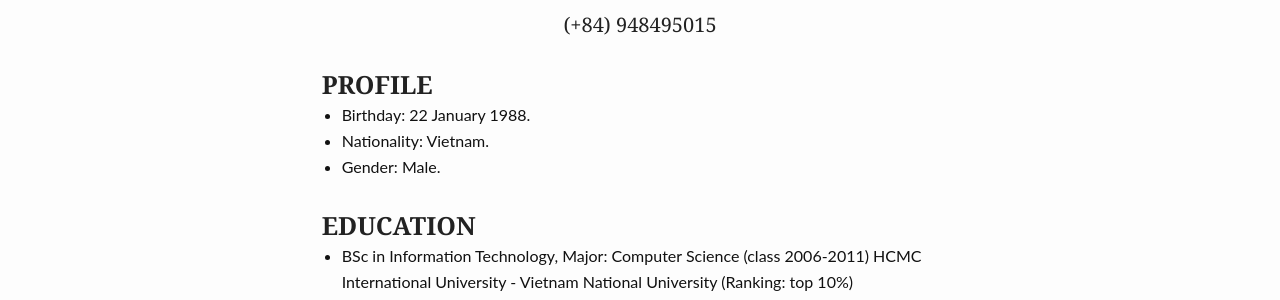
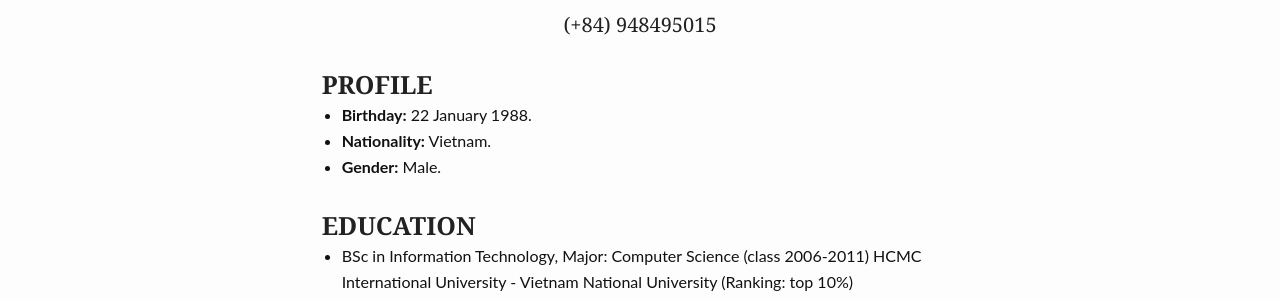
Before and after one commit to duybuidotvn/duybuidotvn.github.io, a Jekyll site: the page built from _posts/about/2015-02-10-curriculum-vitae.md, in a window 1280 px wide. Shown: the part 323-623 px from the top of the page. Built offline with Jekyll 4.4.1, drawn with Linux system fonts in a browser that asks for light colours; some of the changed lines change nothing that is shown.

Commit message:
12052015-1109-cv

```diff
--- a/_posts/about/2015-02-10-curriculum-vitae.md
+++ b/_posts/about/2015-02-10-curriculum-vitae.md
@@ -21,9 +21,9 @@ header: no
 </center>
 
 ###**PROFILE**
-- Birthday: 22 January 1988.
-- Nationality: Vietnam.
-- Gender: Male.
+- **Birthday:** 22 January 1988.
+- **Nationality:** Vietnam.
+- **Gender:** Male.
 
 ###**EDUCATION**
 - BSc in Information Technology, Major: Computer Science (class 2006-2011) HCMC International University - Vietnam National University (Ranking: top 10%)
```
